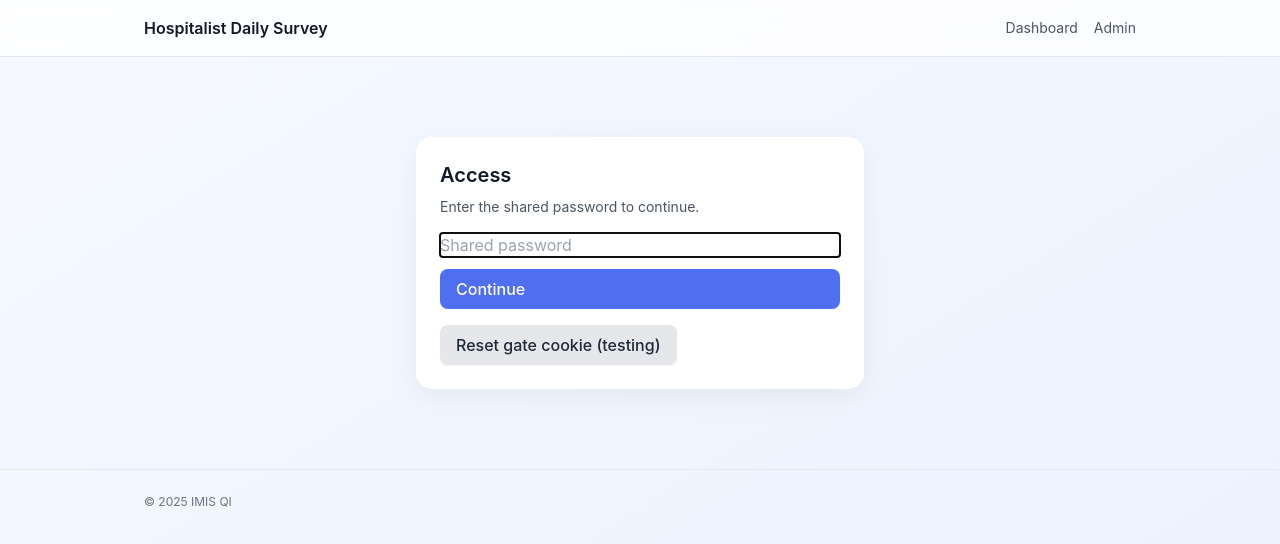
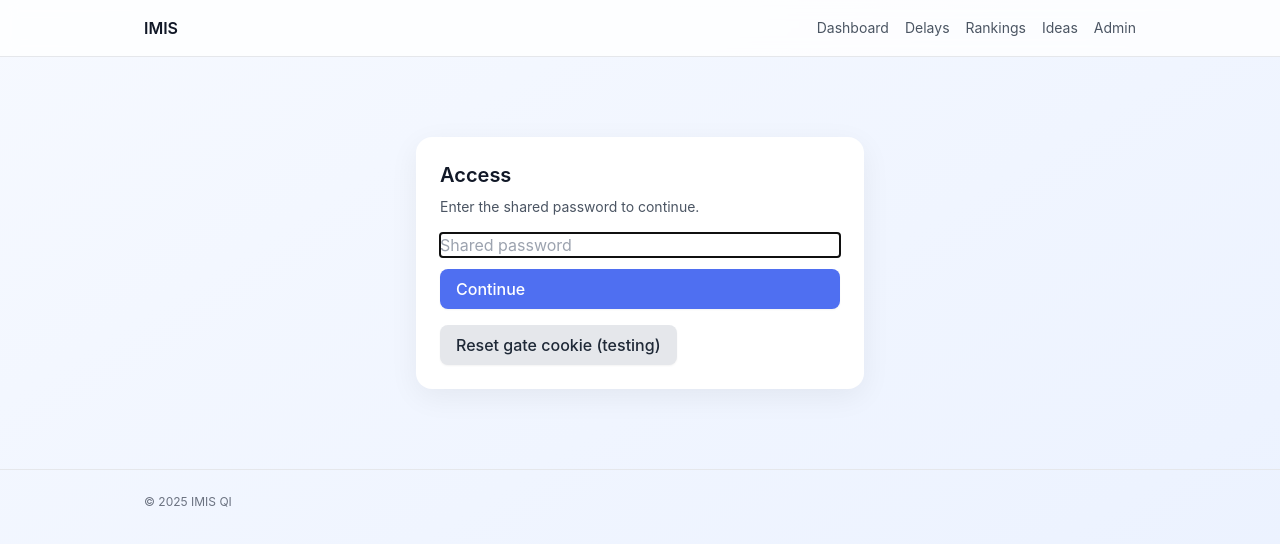
Before and after one commit to radu-grovu/imisqi, a Next.js app: page /gate in a window 1280 px wide. Shown: the top 544 px of the page. Built offline with nearby package versions, Linux system fonts and the light colour scheme.

Commit message:
Update layout.tsx

```diff
--- a/src/app/layout.tsx
+++ b/src/app/layout.tsx
@@ -2,10 +2,9 @@
 import './globals.css';
 import React from 'react';
 
-// Optional: keep or adapt this metadata block
 export const metadata = {
-  title: 'Hospitalist Daily Survey',
-  description: 'IMIS QI – Length of Stay Delay Tracking',
+  title: 'IMIS',  // Updated title
+  description: 'IMIS QI – Quality Improvement Dashboard'
 };
 
 export default function RootLayout({ children }: { children: React.ReactNode }) {
@@ -15,15 +14,20 @@ export default function RootLayout({ children }: { children: React.ReactNode })
         {/* Header */}
         <header className="bg-white/80 backdrop-blur border-b border-gray-200">
           <div className="max-w-5xl mx-auto px-4 h-14 flex items-center justify-between">
-            <a href="/" className="font-semibold text-gray-900">Hospitalist Daily Survey</a>
+            {/* Site name/branding */}
+            <a href="/" className="font-semibold text-gray-900">IMIS</a>
+            {/* Navigation links */}
             <nav className="flex gap-4 text-sm">
               <a href="/dashboard" className="text-gray-600 hover:text-gray-900">Dashboard</a>
+              <a href="/delay" className="text-gray-600 hover:text-gray-900">Delays</a>
+              <a href="/rankings" className="text-gray-600 hover:text-gray-900">Rankings</a>
+              <a href="/ideas" className="text-gray-600 hover:text-gray-900">Ideas</a>
               <a href="/admin" className="text-gray-600 hover:text-gray-900">Admin</a>
             </nav>
           </div>
         </header>
 
-        {/* Main */}
+        {/* Main content */}
         <main className="max-w-5xl mx-auto px-4 py-8">
           {children}
         </main>
```
